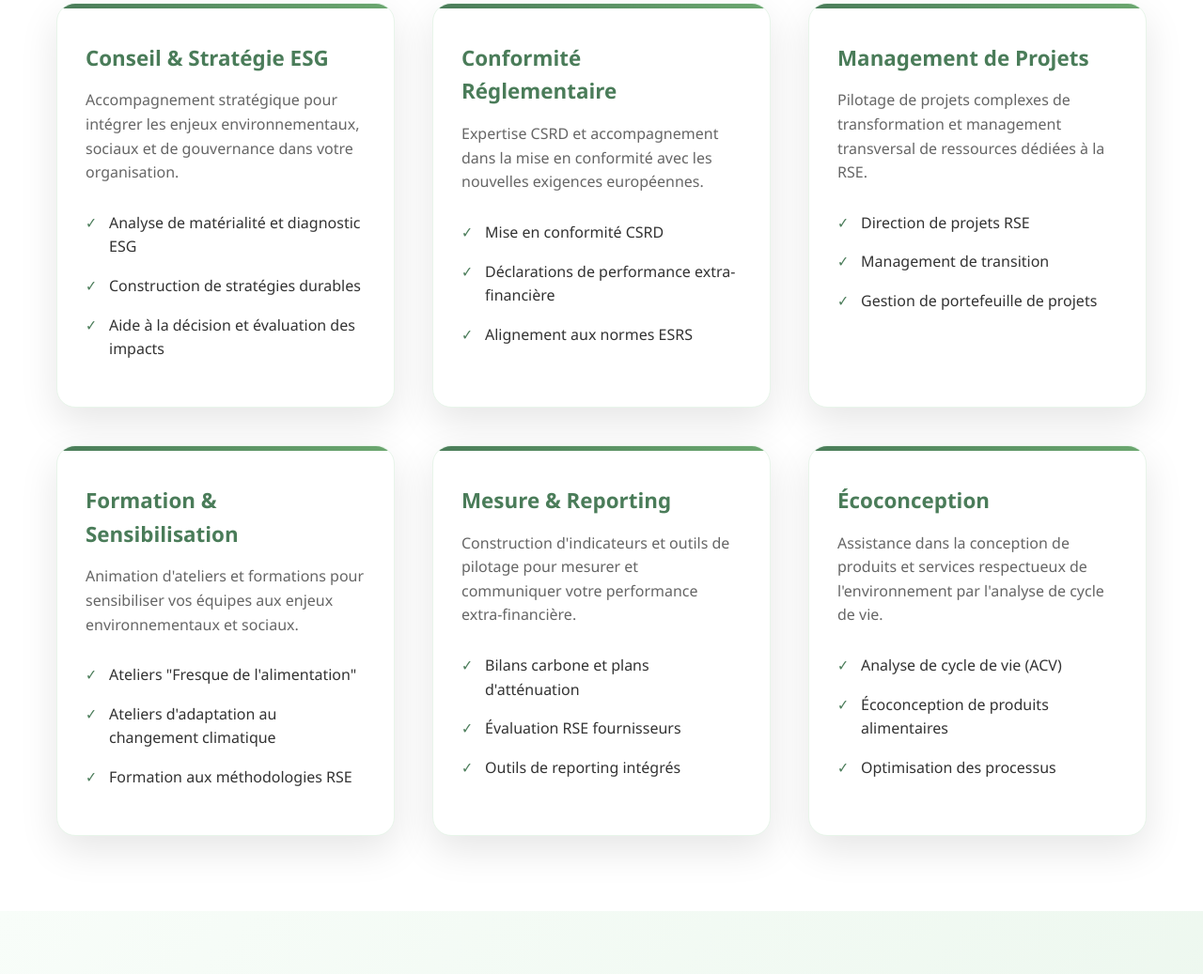
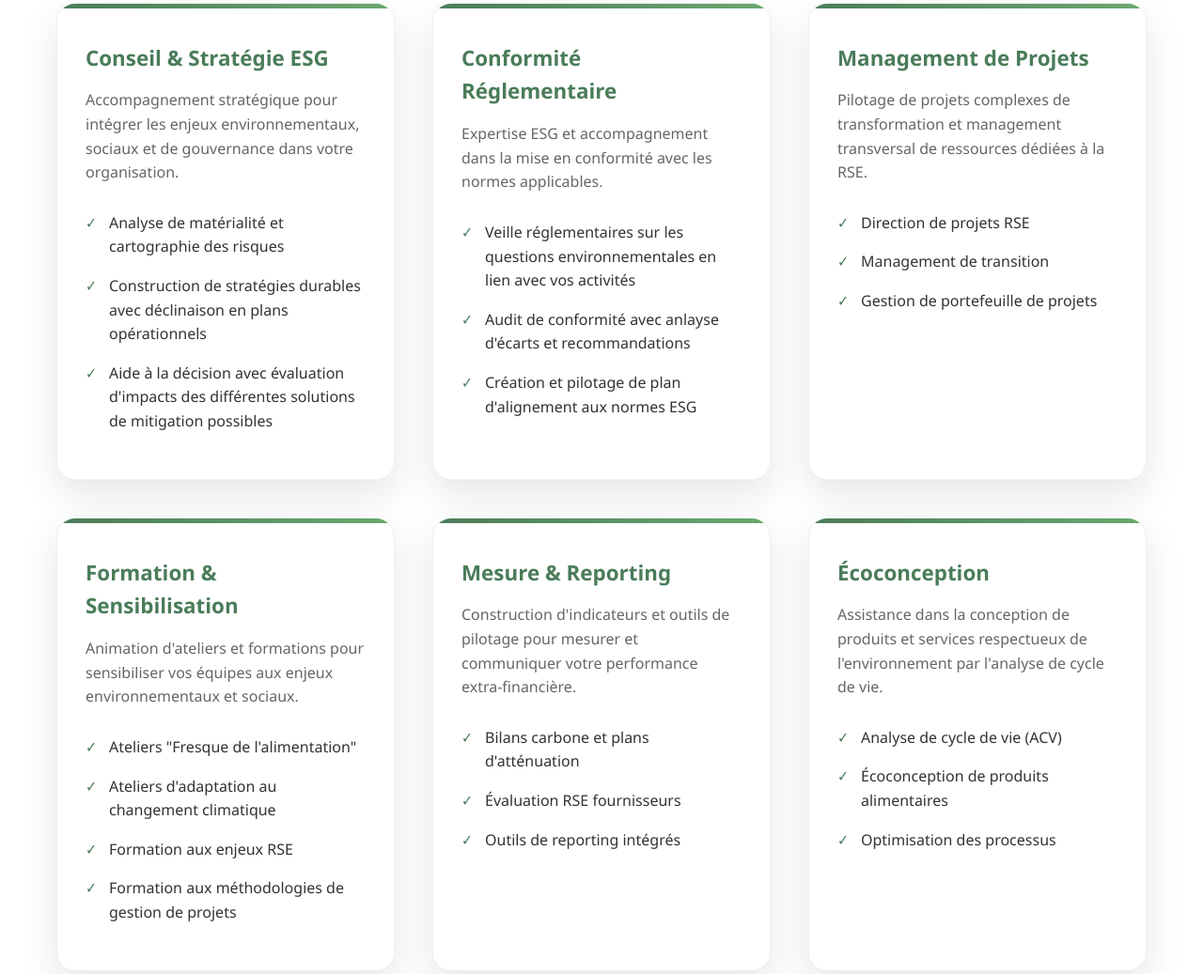
Before and after one commit to PERALIAMVIAM/plaquette-per-aliam-viam, a plain HTML site: page index.html in a window 1280 px wide. Shown: the part 1134-2171 px from the top of the page at 94% size. Drawn offline with Linux system fonts and the light colour scheme.

Commit message:
Update index.html

```diff
--- a/index.html
+++ b/index.html
@@ -627,25 +627,25 @@
     <!-- Services -->
     <section class="section services">
         <div class="container">
-            <h2 class="section-title">Nos Services</h2>
+           <h2 class="section-title">Nos Services</h2>
             <div class="services-grid">
                 <div class="service-card">
                     <h3 class="service-title">Conseil & Stratégie ESG</h3>
                     <p class="service-description">Accompagnement stratégique pour intégrer les enjeux environnementaux, sociaux et de gouvernance dans votre organisation.</p>
                     <ul class="service-list">
-                        <li>Analyse de matérialité et diagnostic ESG</li>
-                        <li>Construction de stratégies durables</li>
-                        <li>Aide à la décision et évaluation des impacts</li>
+                        <li>Analyse de matérialité et cartographie des risques</li>
+                        <li>Construction de stratégies durables avec déclinaison en plans opérationnels</li>
+                        <li>Aide à la décision avec évaluation d'impacts des différentes solutions de mitigation possibles</li>
                     </ul>
                 </div>
 
                 <div class="service-card">
                     <h3 class="service-title">Conformité Réglementaire</h3>
-                    <p class="service-description">Expertise CSRD et accompagnement dans la mise en conformité avec les nouvelles exigences européennes.</p>
+                    <p class="service-description">Expertise ESG et accompagnement dans la mise en conformité avec les normes applicables.</p>
                     <ul class="service-list">
-                        <li>Mise en conformité CSRD</li>
-                        <li>Déclarations de performance extra-financière</li>
-                        <li>Alignement aux normes ESRS</li>
+                        <li>Veille réglementaires sur les questions environnementales en lien avec vos activités</li>
+                        <li>Audit de conformité avec anlayse d'écarts et recommandations</li>
+			<li>Création et pilotage de plan d'alignement aux normes ESG</li>
                     </ul>
                 </div>
 
@@ -665,7 +665,8 @@
                     <ul class="service-list">
                         <li>Ateliers "Fresque de l'alimentation"</li>
                         <li>Ateliers d'adaptation au changement climatique</li>
-                        <li>Formation aux méthodologies RSE</li>
+                        <li>Formation aux enjeux RSE</li>
+			<li>Formation aux méthodologies de gestion de projets</li>
                     </ul>
                 </div>
 
@@ -766,7 +767,7 @@
                         <strong>Missions principales :</strong>
                         <ul>
                             <li>Création et animation du portefeuille de projets ESG</li>
-                            <li>Assistance méthodologique et soutien technique auprès des Chef.fe de Projet RSE</li>
+                            <li>Assistance méthodologique et soutien technique auprès des Chef.fe.s de Projet RSE</li>
                             <li>Conseils stratégiques et tactiques auprès des instances dirigeantes</li>
                             <li>Reporting régulier sur la progression des projets</li>
                         </ul>
```
